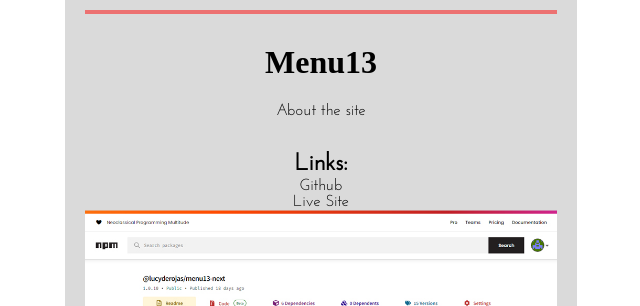
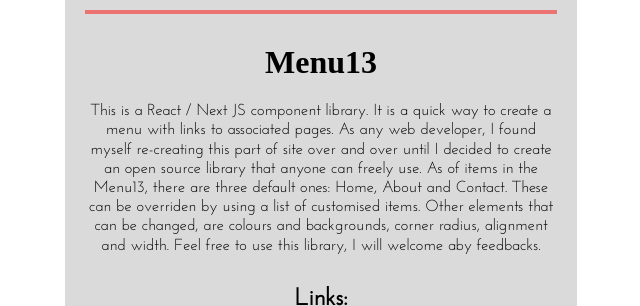
Before and after one commit to Lucy-de-Rojas/Lucy-de-Rojas, a Next.js app: page /portfolioWebDev in a window 1280 px wide. Shown: the part 2756-3062 px from the top of the page, without its empty margins (319-959 px from the left). Built offline with nearby package versions, Linux system fonts and the light colour scheme.

Commit message:
web portfolio section added content

```diff
--- a/data/portfolioWebData.js
+++ b/data/portfolioWebData.js
@@ -45,7 +45,8 @@
     // MENU13:
     {
         header: "Menu13",
-        description: "About the site ",
+        description: "This is a React / Next JS component library. It is a quick way to create a menu with links to associated pages. As any web developer, I found myself re-creating this part of site over and over until I decided to create an open source library that anyone can freely use. As of items in the Menu13, there are three default ones: Home, About and Contact. These can be overriden by using a list of customised items. Other elements that can be changed, are colours and backgrounds, corner radius, alignment and width. Feel free to use this library, I will welcome aby feedbacks.",
+
         src:"/Media/screenshots/menu13-site.jpg",
         quality: 100,
         recommendation: "",
```
